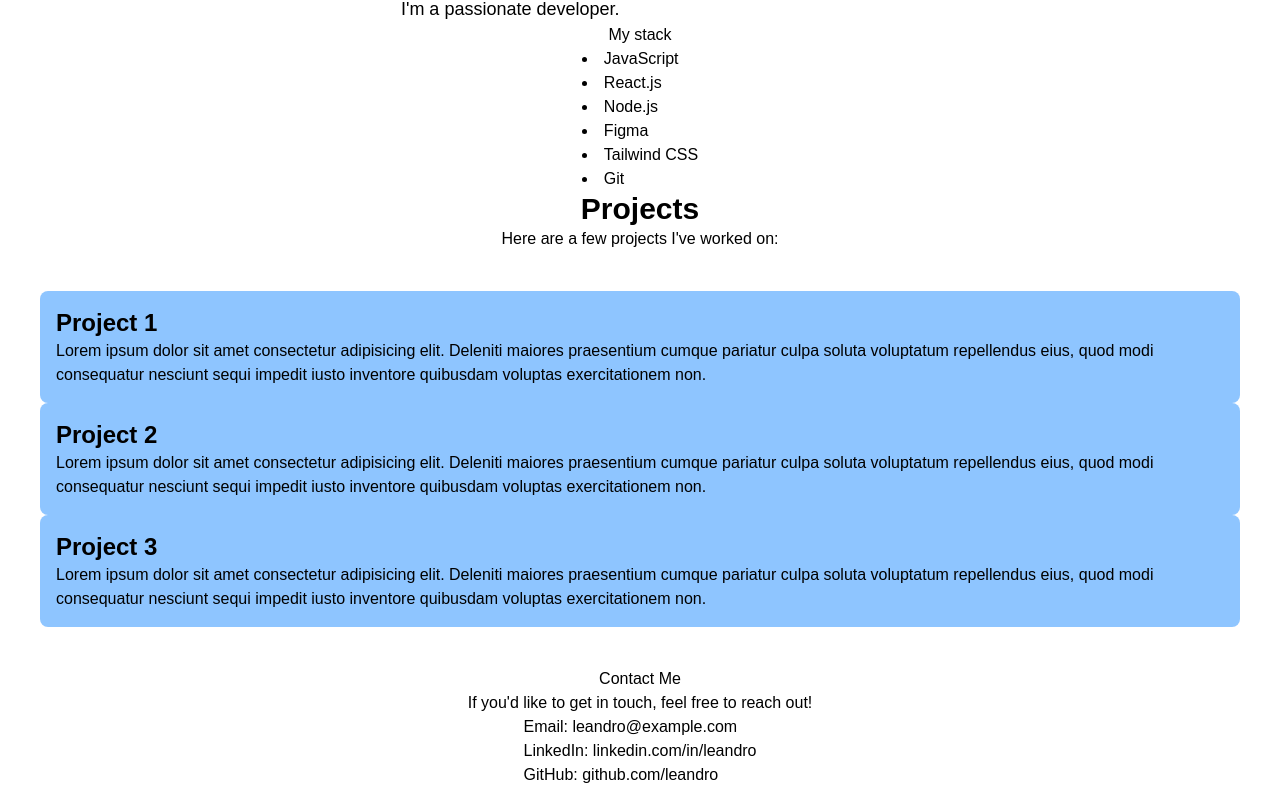
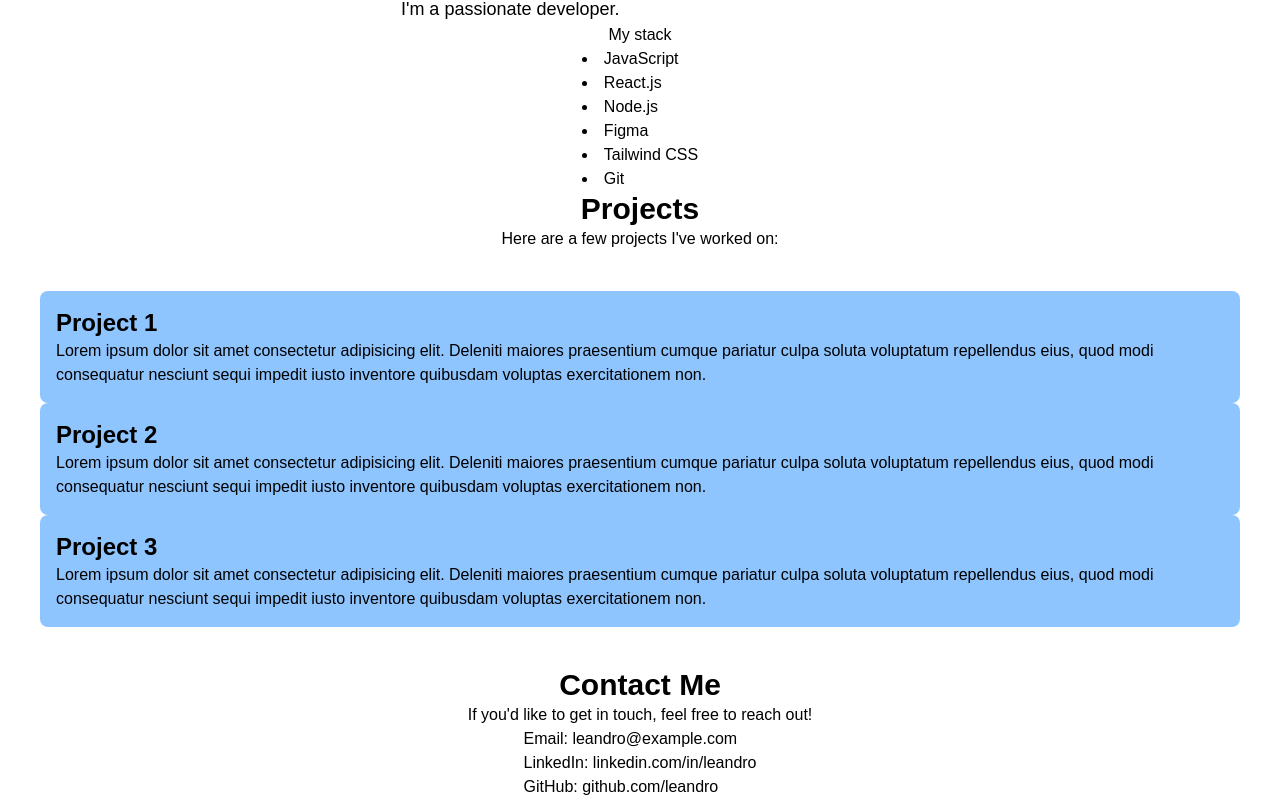
Before and after one commit to sofowest/portfolio, a React (Vite) app: page / in a window 1280 px wide. Shown: the part 285-1092 px from the top of the page. Built offline with nearby package versions, Linux system fonts and the light colour scheme.

Commit message:
Update Home.jsx

```diff
--- a/src/pages/Home.jsx
+++ b/src/pages/Home.jsx
@@ -37,7 +37,7 @@ function Home() {
         </li>
       </ul>
 
-      <h2 className="">Contact Me</h2>
+      <h2 className="text-3xl font-bold">Contact Me</h2>
       <p>If you'd like to get in touch, feel free to reach out!</p>
       <ul>
         <li>Email: leandro@example.com</li>
```
